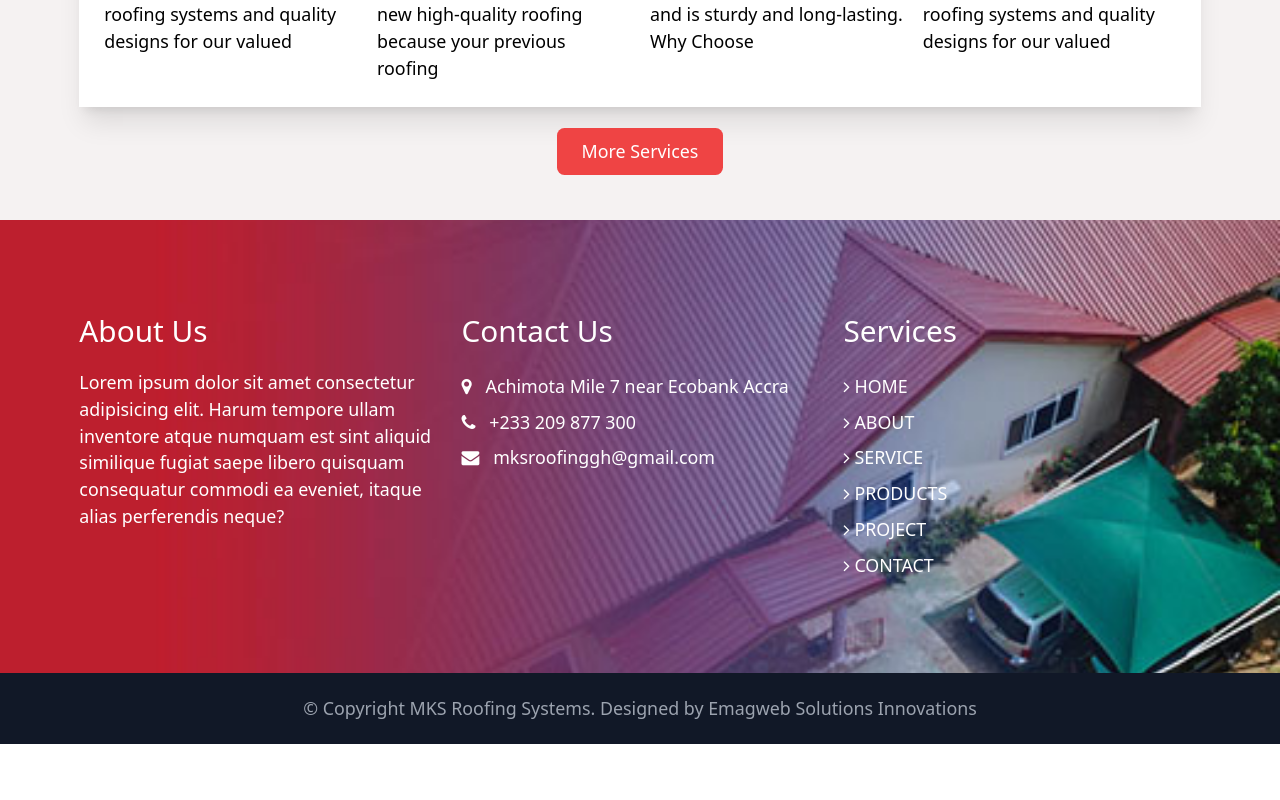
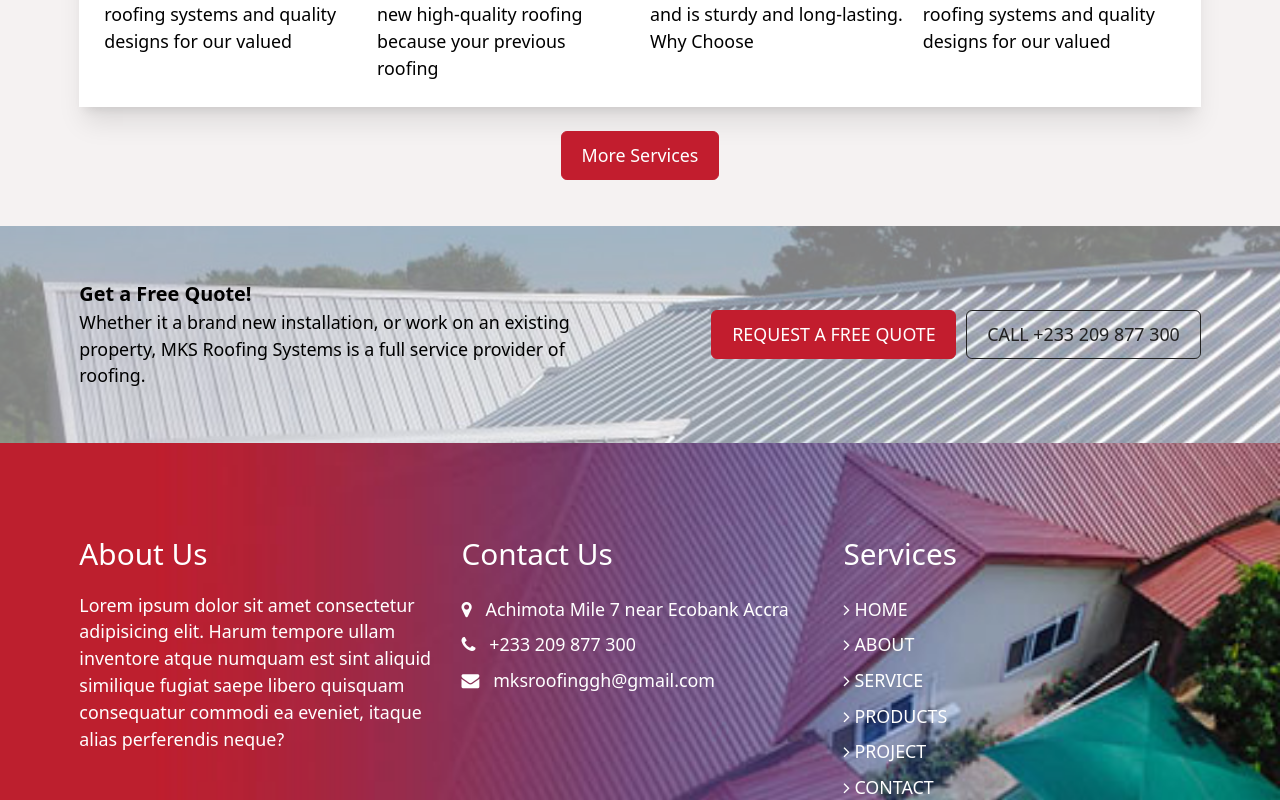
Before and after one commit to emagwebsolutions/mksroofing, a Next.js app: page / in a window 1280 px wide. Shown: the part 1660-2460 px from the top of the page. Before the commit the page ends 2404 px from the top, so only its background shows below. Built offline with nearby package versions, Linux system fonts and the light colour scheme.

Commit message:
Commit five

```diff
--- a/app/globals.scss
+++ b/app/globals.scss
@@ -19,14 +19,44 @@ body {
   padding-inline: 8rem;
 }
 
-.heading-box{
+.heading-box {
   width: 40rem;
   margin-inline: auto;
   text-align: center;
-  h1{
+  h1 {
     font-size: 5rem;
   }
-  p{
+  p {
     color: #555;
   }
 }
+
+.button {
+  display: block;
+  background-color: #c21d2e;
+  color: white;
+  width: fit-content;
+  padding-inline: 2rem;
+  padding-block: 1rem;
+  border-radius: 0.6rem;
+  border: solid .1rem #c21d2e;
+  &:hover{
+    background-color: white;
+    color: #c21d2e;
+  }
+}
+
+.button-outline {
+  display: block;
+  border: solid .1rem #222;
+  color: #222;
+  width: fit-content;
+  padding-inline: 2rem;
+  padding-block: 1rem;
+  border-radius: 0.6rem;
+  &:hover{
+    background-color: #c21d2e;
+    color: white;
+  }
+
+}
--- a/app/page.tsx
+++ b/app/page.tsx
@@ -52,22 +52,44 @@ export default function Home() {
               title="Wood Work"
               text="Roofing for new buildings. Roofing of new structures is our Hallmark and we at Adepaye offer the best roofing systems and quality designs for our valued"
             />
-
           </div>
 
-          <Button cls="serv-btn" url="">More Services</Button>
+          <Button cls="button mt-10 m-auto" url="">
+            More Services
+          </Button>
         </div>
       </section>
 
 
 
 
-<section>
-
-</section>
+      <section>
+        <div className="container">
 
 
+          <div>
+            <h1>Get a Free Quote!</h1>
+            <p>
+              Whether it a brand new installation, or work on an existing
+              property, MKS Roofing Systems is a full service provider of
+              roofing.
+            </p>
+          </div>
 
+
+          <div className="flex gap-4">
+            <Button cls="button" url="">
+              REQUEST A FREE QUOTE
+            </Button>
+
+            <a href="tel:233209877300" className="button-outline">
+              CALL +233 209 877 300
+            </a>
+          </div>
+
+
+        </div>
+      </section>
 
 
 
--- a/components/Button.tsx
+++ b/components/Button.tsx
@@ -2,13 +2,13 @@ import Link from 'next/link';
 
 type Links = {
   url: string;
-  children: string;
+  children: React.ReactNode
   cls: string
-} & Omit<React.ComponentProps<'a'>, 'children'>;
+}
 
 const Button = ({ children, url,cls }: Links) => {
   return (
-    <Link href={url} className={`${cls} bg-red-500 text-white px-10 py-4 rounded-xl `}>
+    <Link href={url} className={cls}>
       {children}
     </Link>
   );
--- a/components/Footer.tsx
+++ b/components/Footer.tsx
@@ -50,7 +50,6 @@ const Footer = () => {
       <div className="bg-gray-900 py-9">
         <div className="container text-center text-gray-400">
           &copy; Copyright MKS Roofing Systems. Designed by Emagweb Solutions
-          Innovations
         </div>
       </div>
     </>
--- a/styles/_home.scss
+++ b/styles/_home.scss
@@ -27,23 +27,64 @@
     }
   }
 
-  .service-bx{
-    & > div:nth-of-type(1){
+  section:nth-of-type(3) {
+    background-image: url('/quote-bg.jpg');
+    background-size: cover;
+    background-attachment: fixed;
+    padding-block: 3em;
+    position: relative;
+    z-index: 2;
+
+
+    & > div {
+      display: flex;
+      align-items: center;
+      gap: 4rem;
+
+      & > div:nth-of-type(1) {
+        h1{
+          font-size: 2rem;
+          font-weight: bold;
+        }
+
+      }
+
+
+      & > div:nth-of-type(2) {
+        display: flex;
+        justify-content: flex-end;
+        & > a {
+          display: block;
+        }
+      }
+      & > div {
+        flex: 1rem 1 1;
+      }
+    }
+
+
+
+    &:before {
+      content: '';
+      display: block;
+      position: absolute;
+      width: 100%;
+      height: 100%;
+      top: 0;
+      z-index: -2;
+      background-color: rgba(255, 255, 255, 0.5);
+    }
+  }
+
+  .service-bx {
+    & > div:nth-of-type(1) {
       height: 13rem;
       overflow: hidden;
     }
-    h2{
-      margin-block: .4em;
+    h2 {
+      margin-block: 0.4em;
       font-size: 2.5rem;
       color: #555;
     }
   }
-
-  .serv-btn{
-    margin-inline: auto;
-    width: fit-content;
-    display: block;
-    margin-top: 1.2em;
-
-  }
 }
```
Also changed, not shown: public/installer.jpg, public/quote-bg.jpg (added).
